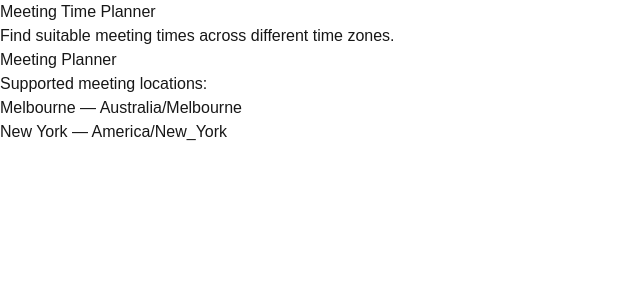
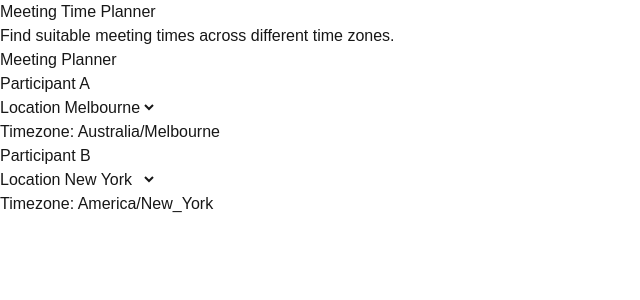
Before and after one commit to timeutility/timeflow-ai, a Next.js app: page /meeting-time-planner in a window 1280 px wide. Shown: the top 300 px of the page, without its empty margins (0-640 px from the left). Built offline with nearby package versions, Linux system fonts and the light colour scheme.

Commit message:
Add Meeting Planner participant location selectors

```diff
--- a/src/app/meeting-time-planner/MeetingTimePlannerExperience.tsx
+++ b/src/app/meeting-time-planner/MeetingTimePlannerExperience.tsx
@@ -1,31 +1,78 @@
 "use client";
 
+import { useState } from "react";
 import { melbourne, newYork } from "@/data/locations";
 import { supportedTimezones } from "@/data/timezones";
 
 const supportedLocations = [melbourne, newYork];
 
+function getTimezoneForLocation(locationId: string) {
+  const location = supportedLocations.find(
+    (item) => item.entity_id === locationId
+  );
+
+  return supportedTimezones.find(
+    (timezone) => timezone.entity_id === location?.timezone_entity_id
+  );
+}
+
 export default function MeetingTimePlannerExperience() {
+  const [participantALocationId, setParticipantALocationId] = useState(
+    melbourne.entity_id
+  );
+
+  const [participantBLocationId, setParticipantBLocationId] = useState(
+    newYork.entity_id
+  );
+
+  const participantATimezone = getTimezoneForLocation(participantALocationId);
+  const participantBTimezone = getTimezoneForLocation(participantBLocationId);
+
   return (
     <section>
       <h2>Meeting Planner</h2>
 
-      <p>Supported meeting locations:</p>
+      <h3>Participant A</h3>
 
-      <ul>
-        {supportedLocations.map((location) => {
-          const timezone = supportedTimezones.find(
-            (item) => item.entity_id === location.timezone_entity_id
-          );
+      <label htmlFor="participant-a-location">Location</label>
 
-          return (
-            <li key={location.entity_id}>
-              {location.canonical_name} —{" "}
-              {timezone?.iana_identifier ?? "Timezone unavailable"}
-            </li>
-          );
-        })}
-      </ul>
+      <select
+        id="participant-a-location"
+        value={participantALocationId}
+        onChange={(event) => setParticipantALocationId(event.target.value)}
+      >
+        {supportedLocations.map((location) => (
+          <option key={location.entity_id} value={location.entity_id}>
+            {location.canonical_name}
+          </option>
+        ))}
+      </select>
+
+      <p>
+        Timezone:{" "}
+        {participantATimezone?.iana_identifier ?? "Timezone unavailable"}
+      </p>
+
+      <h3>Participant B</h3>
+
+      <label htmlFor="participant-b-location">Location</label>
+
+      <select
+        id="participant-b-location"
+        value={participantBLocationId}
+        onChange={(event) => setParticipantBLocationId(event.target.value)}
+      >
+        {supportedLocations.map((location) => (
+          <option key={location.entity_id} value={location.entity_id}>
+            {location.canonical_name}
+          </option>
+        ))}
+      </select>
+
+      <p>
+        Timezone:{" "}
+        {participantBTimezone?.iana_identifier ?? "Timezone unavailable"}
+      </p>
     </section>
   );
 }
```
